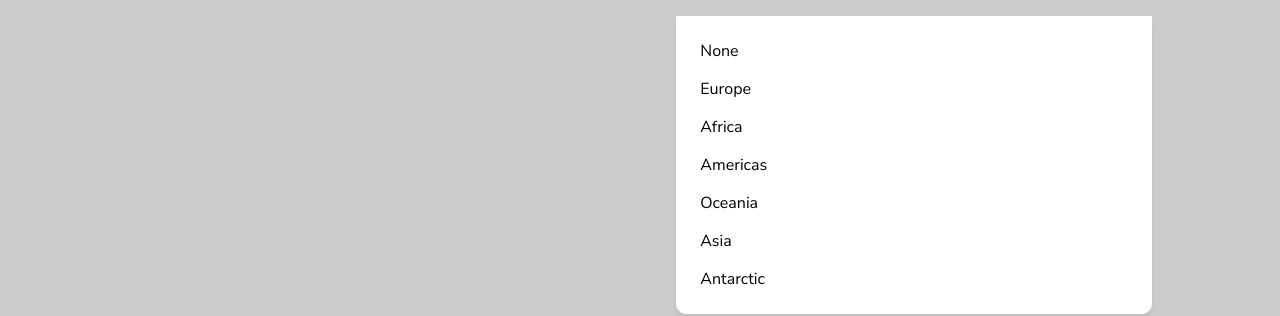
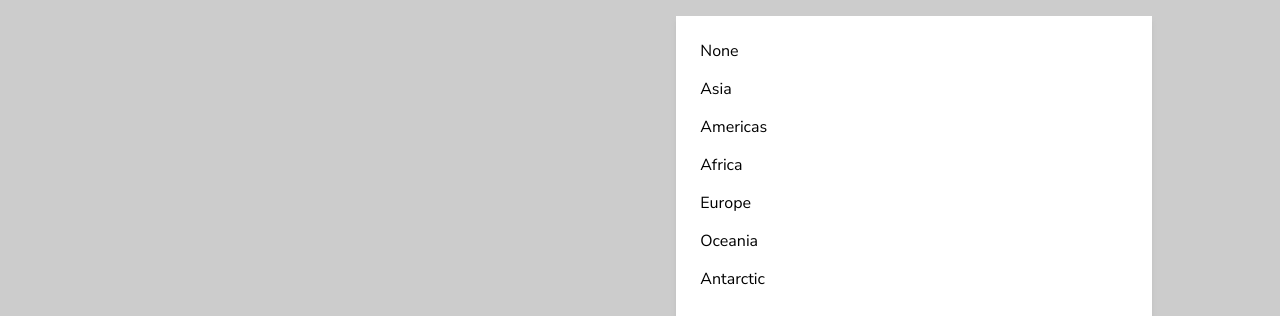
Before and after one commit to abhyudaysoni/rest-countries, a React (Create React App) app: page /1 in a window 1280 px wide. Both pictures are taken after a click on the element "Filter by Region". Shown: the part 448-764 px from the top of the page. Built offline with nearby package versions, Linux system fonts and the light colour scheme.

Commit message:
added styles to detailed and native names now working

```diff
--- a/src/App.js
+++ b/src/App.js
@@ -5,7 +5,7 @@ import BodyContainer from "./components/BodyContainer/BodyContainer";
 import data from "./data.json";
 import Loading from "./components/UI/loader/Loading";
 
-const url = `https://restcountries.com/v3.1/all`;
+// const url = `https://restcountries.com/v3.1/all`;
 
 function App() {
   // const data = useFetch(url);
--- /dev/null
+++ b/src/assets/constants.js
@@ -0,0 +1,10 @@
+export const regions = [
+  "None",
+  "Asia",
+  "Americas",
+  "Africa",
+  "Europe",
+  "Oceania",
+  "Antarctic",
+  "",
+];
--- a/src/components/BodyContainer/BodyContainer.js
+++ b/src/components/BodyContainer/BodyContainer.js
@@ -15,9 +15,7 @@ export default function BodyContainer(props) {
 
   return (
     <Container>
-      {props.data && (
-        <Input countries={props.data} onSearchInput={searchInputHandler} />
-      )}
+      <Input onSearchInput={searchInputHandler} />
       {props.data && (
         <CountriesDisplayArea
           countries={props.data}
--- a/src/components/BodyContainer/CountriesDisplayArea/Brief.js
+++ b/src/components/BodyContainer/CountriesDisplayArea/Brief.js
@@ -1,6 +1,5 @@
 import React from "react";
 import { useParams } from "react-router-dom";
-import NotFound from "../../NotFound";
 import CardBrief from "../../UI/CardBrief/CardBrief";
 
 const Brief = (props) => {
@@ -16,6 +15,7 @@ const Brief = (props) => {
   const regionSet = new Set();
   props.countries.map((element) => {
     regionSet.add(element.region);
+    return null;
   });
 
   return (
--- a/src/components/BodyContainer/Input/Input.js
+++ b/src/components/BodyContainer/Input/Input.js
@@ -2,20 +2,14 @@ import React, { useState } from "react";
 import ReactDOM from "react-dom";
 import { Container } from "./styles";
 import search from "../../../assets/icons/search-line.svg";
-import { NavLink, useParams } from "react-router-dom";
+import { NavLink } from "react-router-dom";
 import arrowDown from "../../../assets/icons/arrow-down.svg";
 import arrowUp from "../../../assets/icons/arrow-up.svg";
 import Backdrop from "../../UI/Backdrop/Backdrop";
+import { regions } from "../../../assets/constants";
 
 export default function Input(props) {
   const [regionsVisibility, setRegionsVisibility] = useState(false);
-  const regionSet = new Set();
-  props.countries.map((element) => {
-    regionSet.add(element.region);
-  });
-  const regions = Array.from(regionSet);
-  regions.unshift("None");
-  const params = useParams();
   return (
     <Container regionsVisibility={regionsVisibility}>
       <div className="search-bar">
@@ -36,8 +30,8 @@ export default function Input(props) {
         <p>
           Filter by Region{" "}
           <span>
-            {regionsVisibility && <img src={arrowUp}></img>}
-            {!regionsVisibility && <img src={arrowDown}></img>}
+            {regionsVisibility && <img src={arrowUp} alt="up"></img>}
+            {!regionsVisibility && <img src={arrowDown} alt="down"></img>}
             {regionsVisibility &&
               ReactDOM.createPortal(
                 <Backdrop />,
--- a/src/components/UI/CardDetailed/CardDetailed.js
+++ b/src/components/UI/CardDetailed/CardDetailed.js
@@ -10,7 +10,7 @@ export default function CardDetailed(props) {
     getCurrencyValues = Object.values(props?.detailedCountry?.currencies);
   }
   if (props.detailedCountry.name.nativeName) {
-    Object.values(props?.detailedCountry?.name?.nativeName);
+    getNativeNames = Object.values(props?.detailedCountry?.name?.nativeName);
   }
   if (props.detailedCountry.languages) {
     getLanguages = Object.values(props?.detailedCountry?.languages);
@@ -28,34 +28,47 @@ export default function CardDetailed(props) {
           <div className="details">
             <p>
               Native Name:{" "}
+              <span>
                 {getNativeNames
                   ? getNativeNames.map((element, index) => (
                       <span key={element + index}>{element.common}, </span>
                     ))
                   : "Not Available"}
+              </span>
             </p>
             <p>
               Capital:{" "}
+              <span>
                 {props.detailedCountry.capital
                   ? props.detailedCountry.capital
                   : "Not Available"}
+              </span>
             </p>
-            <p>Region: {props.detailedCountry.region}</p>
+            <p>
+              Region: <span>{props.detailedCountry.region}</span>
+            </p>
             <p>
               Sub-Region:{" "}
+              <span>
                 {props.detailedCountry?.subregion
                   ? props.detailedCountry?.subregion
                   : "Not Available"}
+              </span>
             </p>
             <p>
               Population:{" "}
+              <span>
                 {props.detailedCountry.population
                   ? `${props.detailedCountry.population}`
                   : "Not Available"}
+              </span>
             </p>
-            <p>Top Level Domain: {props.detailedCountry.tld[0]}</p>
+            <p>
+              Top Level Domain: <span>{props.detailedCountry.tld[0]}</span>
+            </p>
             <p>
               Currencies:{" "}
+              <span>
                 {getCurrencyValues
                   ? getCurrencyValues.map((element, index) => (
                       <span key={element + index}>
@@ -63,14 +76,17 @@ export default function CardDetailed(props) {
                       </span>
                     ))
                   : " Not Available"}
+              </span>
             </p>
             <p>
               Languages:{" "}
+              <span>
                 {getLanguages &&
                   getLanguages.map((element, index) => (
                     <span key={element + index}>{element}, </span>
                   ))}
                 {!getLanguages && <span>Not Available</span>}
+              </span>
             </p>
           </div>
           <div className="border-countries">
--- a/src/components/UI/CardDetailed/styles.js
+++ b/src/components/UI/CardDetailed/styles.js
@@ -27,16 +27,22 @@ export const Container = styled.div`
     grid-template-rows: repeat(auto-fill, 1fr);
     margin: 1rem 0 1rem 0;
     p {
-      font-weight: 700;
+      font-weight: 900;
       margin: 0.5rem 0;
+    }
+    span {
+      font-weight: 400;
     }
   }
   .border-countries {
     p {
-      font-weight: 700;
+      font-weight: 900;
       .borders {
         display: flex;
         flex-wrap: wrap;
+      }
+      span {
+        font-weight: 700;
       }
       a {
         padding: 0.3rem;
```
Lines whose indentation alone changed are shown as unchanged.
